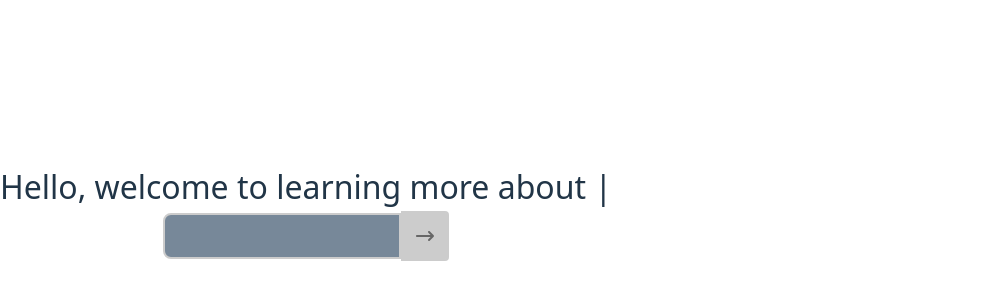
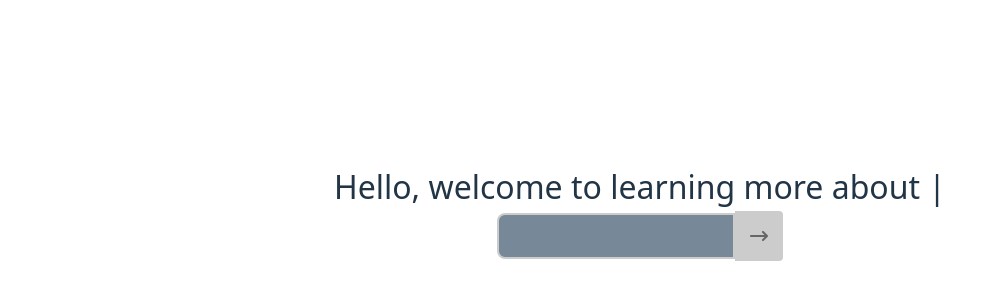
Before and after one commit to ankithakatr-art/rag-resume-bot, a React (Vite) app in the folder frontend/rag-resume-frontend/: page / in a window 1280 px wide. Shown: the part 188-488 px from the top of the page, without its empty margins (0-999 px from the left). Built offline with nearby package versions, Linux system fonts and the light colour scheme.

Commit message:
Fixed viewport issue and edited to relative path for fetch

```diff
--- a/frontend/rag-resume-frontend/src/components/TextContainer.tsx
+++ b/frontend/rag-resume-frontend/src/components/TextContainer.tsx
@@ -27,7 +27,7 @@ export default function TextContainer() {
 
         setMessages(prev => [...prev, { origin: 'user', text: text, id: generateUUID() }]);
 
-        fetch('http://localhost:3003/resume/question', {
+        fetch('/resume/question', {
             method: 'POST',
             body: JSON.stringify({ "question": text }),
             headers: {
--- a/frontend/rag-resume-frontend/src/index.css
+++ b/frontend/rag-resume-frontend/src/index.css
@@ -26,7 +26,8 @@ a:hover {
 body {
   margin: 0;
   display: flex;
-  place-items: center;
+  justify-content: center;
+  align-items: center;
   min-width: 320px;
   min-height: 100vh;
 }
```
